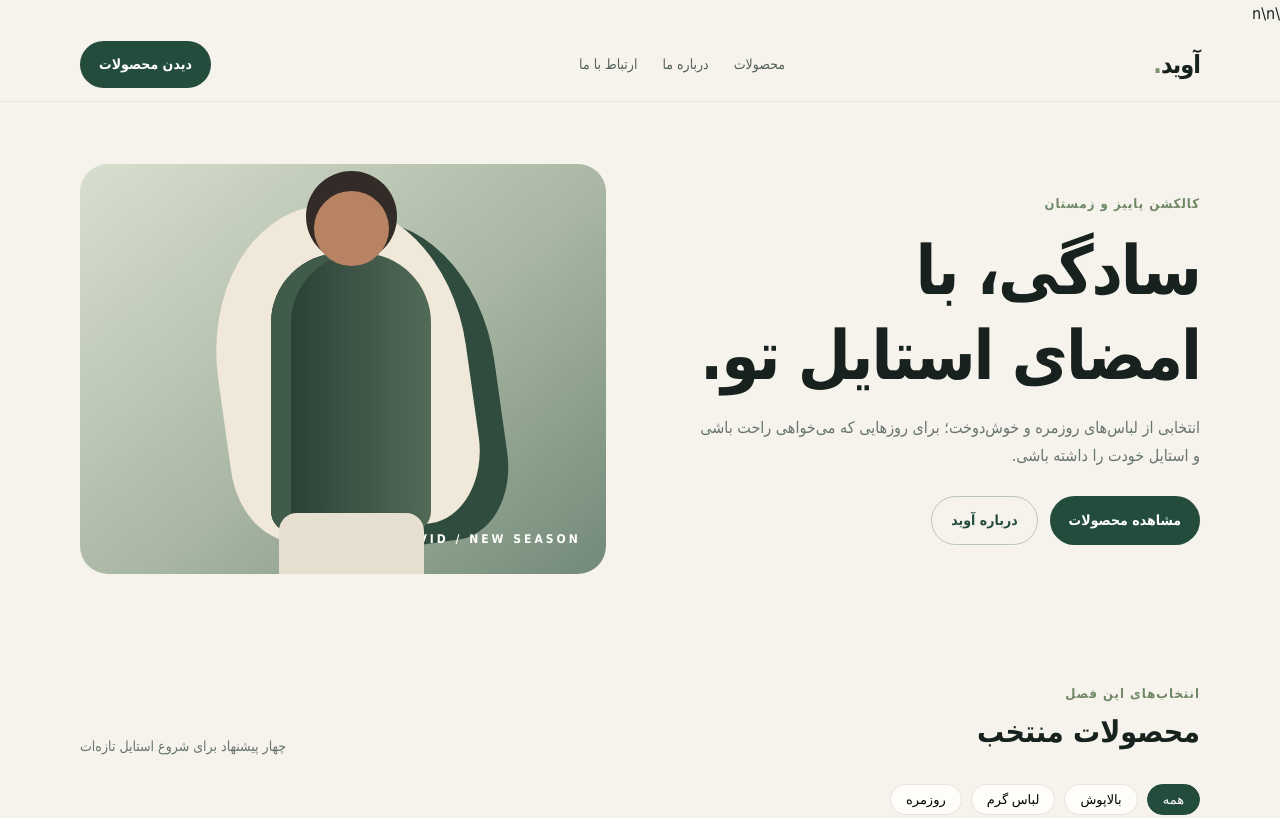
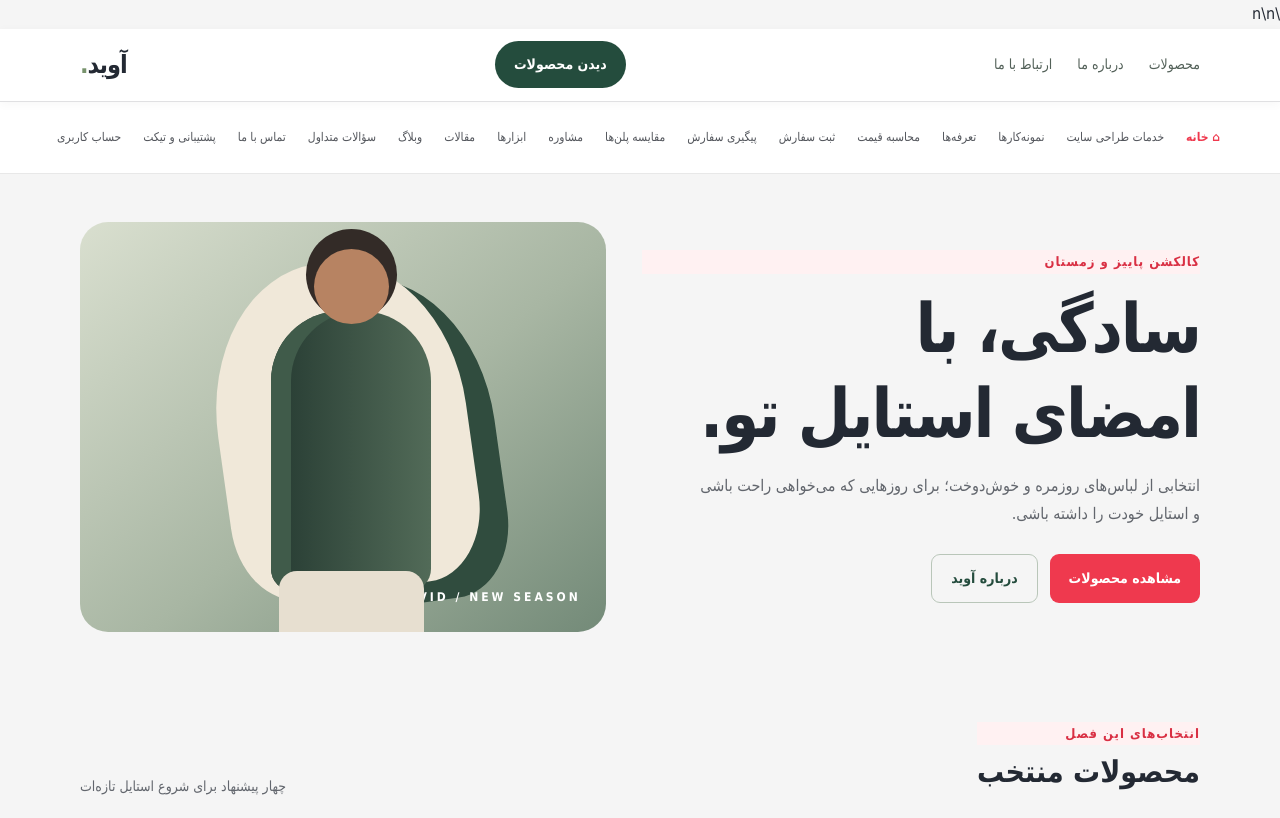
Before and after one commit to ashkan1390iiii-crypto/ashkan1390iiii-crypto.github.io, a plain HTML site: page avid.html in a window 1280 px wide. Shown: the top 818 px of the page. Drawn offline with Linux system fonts and the light colour scheme.

Commit message:
Apply shared marketplace navigation and styling

```diff
--- a/avid.html
+++ b/avid.html
@@ -44,7 +44,8 @@ footer{margin-top:45px;background:#172a21;color:#dce5dd;padding:30px 0}.foot{dis
 @media(max-width:800px){.hero-grid,.contact{grid-template-columns:1fr}.hero-art{min-height:330px}.products{grid-template-columns:repeat(2,1fr)}.links{display:none}.features{grid-template-columns:1fr}.banner{align-items:flex-start;flex-direction:column}.section-head{align-items:flex-start;flex-direction:column}}
 @media(max-width:420px){.products{gap:10px}.photo{height:190px}.info{padding:11px}.hero{padding-top:38px}}
 </style>
-<link rel="stylesheet" href="profile-menu.css">\n<script src="profile-menu.js" defer></script>\n</head>
+<link rel="stylesheet" href="profile-menu.css">\n<script src="profile-menu.js" defer></script>\n<link rel="stylesheet" href="marketplace-upgrade.css">
+</head>
 <body>
 <header><div class="wrap"><nav><a class="brand" href="#">آوید<span>.</span></a><div class="links"><a href="#shop">محصولات</a><a href="#about">درباره ما</a><a href="#contact">ارتباط با ما</a></div><a class="navbtn" href="#shop">دیدن محصولات</a></nav></div></header>
 <main>
@@ -68,4 +69,5 @@ function notify(t){let e=document.getElementById('toast');e.textContent=t;e.styl
 function order(n){document.getElementById('subject').value='پرسش درباره محصولات';document.querySelector('#contact textarea').value='درخواست اطلاعات درباره: '+n;document.getElementById('contact').scrollIntoView({behavior:'smooth'});notify('فرم درخواست برای '+n+' آماده شد')}
 function sendForm(e){e.preventDefault();notify('این فرم نمایشی است؛ برای دریافت واقعی پیام باید به سرویس فرم یا سرور متصل شود.')}
 </script>
+<script src="marketplace-upgrade.js"></script>
 </body></html>
```
